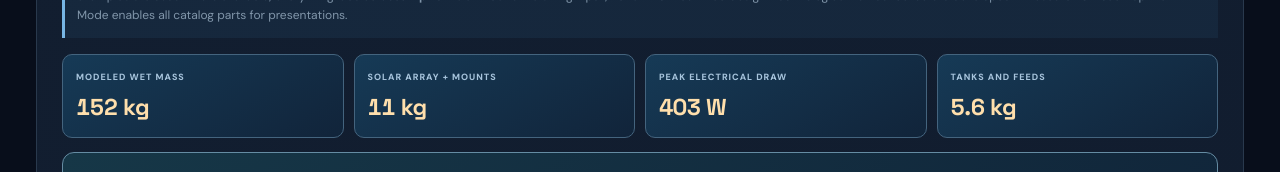
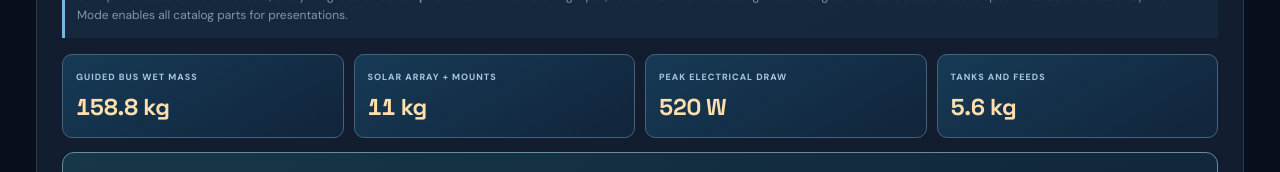
Before and after one commit to Tim8592/space-race-beyond-earth, a React (Vite) app: page / in a window 1280 px wide. Both pictures are taken after a click on the tab "Engineering Lab". Shown: the part 596-768 px from the top of the page. Built offline with nearby package versions, Linux system fonts and the light colour scheme.

Commit message:
Show actual guided flight camera in Engineering Lab visualization and mass summary

```diff
--- a/src/SubsystemLab.tsx
+++ b/src/SubsystemLab.tsx
@@ -95,6 +95,7 @@ export type MissionLabContext={
 export type ObservationLabContext={
   forecast:{preview:ObservationPreview;scienceReturned:number;successful:boolean}|null;
   requiredScience:number;cash:number;lockedTechnologyCount:number;
+  instrumentId:InstrumentSelection;
 };
 type SystemTab='propulsion'|'payload'|'power'|'thermal'|'tank'|'analysis';
 function checkPanel(label:string):SystemTab|null{
@@ -124,6 +125,11 @@ export default function SubsystemLab({design,onDesignChange,unlockedTechnologies
     }
   }, [design]);
   const result = analysis.result;
+  // First guided flight substitutes a camera and no generic Lab cargo;
+  // display the same effective bus in the 3D scene and the summary.
+  const effectiveDesign:SubsystemDesign=observation?
+    {...design,payloadMassKg:0,payloadInstrumentId:observation.instrumentId,distanceAu:1}:design;
+  const effectiveResult=observation?.forecast?.preview.missionResult??result;
   const unlocked=(id:TechnologyId|undefined)=>hasTechnology(id,unlockedTechnologies,devMode);
   const installedLocked=[
     THRUSTER_RESEARCH[design.thrusterId],THRUSTER_RESEARCH[design.secondaryThrusterId],
@@ -158,11 +164,11 @@ export default function SubsystemLab({design,onDesignChange,unlockedTechnologies
       name:t.name+' · '+t.nominalSpecificImpulseSeconds+' s · '+(t.nominalThrusterPowerW/1000).toFixed(2)+' kW'})),
   ];
 
-  const summary=result?({
+  const summary=effectiveResult?({
     propulsion:{title:'Propulsion effect',description:'Ideal Δv rises if you remove heavy engines without changing fuel. Usable Δv also depends on burn time, mass flow and how many engines can be powered. Fuel mass is subtracted as it burns.',stats:[
-      ['Ideal all-fuel Δv',fmt(result.idealDeltaVms,'m/s',0)],
-      ['Usable Δv in '+design.plannedBurnDays+' days',fmt(result.burnPreview.deliveredDeltaVms,'m/s',0)],
-      ['Fuel burned / loaded',fmt(result.burnPreview.burnedPropellantKg,'kg',2)+' / '+fmt(result.totalPropellantKg,'kg',2)]]},
+      ['Ideal all-fuel Δv',fmt(effectiveResult.idealDeltaVms,'m/s',0)],
+      ['Usable Δv in '+design.plannedBurnDays+' days',fmt(effectiveResult.burnPreview.deliveredDeltaVms,'m/s',0)],
+      ['Fuel burned / loaded',fmt(effectiveResult.burnPreview.burnedPropellantKg,'kg',2)+' / '+fmt(effectiveResult.totalPropellantKg,'kg',2)]]},
     payload:{title:observation?'Guided flight sensor':'Science payload effect',
       description:observation?
         'Earth Observation One uses the guided camera selected in Play Campaign instead of the Lab sensor and cargo slot. Other spacecraft components remain shared.':
@@ -170,31 +176,31 @@ export default function SubsystemLab({design,onDesignChange,unlockedTechnologies
       stats:[
         ['Science sensor + generic cargo',fmt(observation?
           (observation.forecast?.preview.missionResult.instrumentMassKg??0):
-          result.instrumentMassKg+design.payloadMassKg,'kg',1)],
+          effectiveResult.instrumentMassKg+design.payloadMassKg,'kg',1)],
         ['Active instrument load',fmt(observation?
           (observation.forecast?.preview.missionResult.instrumentPowerW??0):
-          result.instrumentPowerW,'W',0)],
+          effectiveResult.instrumentPowerW,'W',0)],
         ['Selected sensor',observation?
           (observation.forecast?.preview.missionResult.instrumentName??'Guided mission review unavailable'):
-          result.instrumentName]]},
+          effectiveResult.instrumentName]]},
     power:{title:'Power generation effect',description:'Solar area, number of wings, batteries and generators set delivered electrical power, margins and installed equipment mass.',stats:[
-      ['Generation at selected distance',fmt(result.totalAvailablePowerW,'W',0)],
-      ['Power margin vs peak loads',fmt(result.totalPowerMarginW,'W',0)],
-      ['Array + battery + source mass',fmt(result.powerSystemMassKg===null?null:
-        result.arrayMassKg+result.batteryMassKg+result.powerSystemMassKg,'kg',2)]]},
+      ['Generation at selected distance',fmt(effectiveResult.totalAvailablePowerW,'W',0)],
+      ['Power margin vs peak loads',fmt(effectiveResult.totalPowerMarginW,'W',0)],
+      ['Array + battery + source mass',fmt(effectiveResult.powerSystemMassKg===null?null:
+        effectiveResult.arrayMassKg+effectiveResult.batteryMassKg+effectiveResult.powerSystemMassKg,'kg',2)]]},
     thermal:{title:'Thermal hardware effect',description:'Radiator installation directly adds modeled dry mass and raises heat rejection. Reactor cooling is an independent high-temperature branch.',stats:[
-      ['Bus radiator rejection',fmt(result.radiatorCapacityW,'W',0)],
-      ['Bus heat rejection margin',fmt(result.thermalMarginW,'W',0)],
-      ['Installed bus + reactor cooling mass',fmt(result.radiatorMassKg===null?null:
-        result.radiatorMassKg+result.radiatorMountMassKg+result.reactorCoolingMassKg,'kg',2)]]},
+      ['Bus radiator rejection',fmt(effectiveResult.radiatorCapacityW,'W',0)],
+      ['Bus heat rejection margin',fmt(effectiveResult.thermalMarginW,'W',0)],
+      ['Installed bus + reactor cooling mass',fmt(effectiveResult.radiatorMassKg===null?null:
+        effectiveResult.radiatorMassKg+effectiveResult.radiatorMountMassKg+effectiveResult.reactorCoolingMassKg,'kg',2)]]},
     tank:{title:'Propellant storage effect',description:'Pressure, material stress, fuel family and propellant quantity drive conceptual tank wall, fittings and dry hardware weight.',stats:[
-      ['Tanks and feeds',fmt(result.totalTankHardwareMassKg,'kg',2)],
+      ['Tanks and feeds',fmt(effectiveResult.totalTankHardwareMassKg,'kg',2)],
       ['Stored propellant',fmt(design.propellantMassKg+(design.secondaryThrusterId!=='none'?design.secondaryPropellantMassKg:0),'kg',2)],
-      ['Independent reservoirs',String(result.tankReports.length)]]},
+      ['Independent reservoirs',String(effectiveResult.tankReports.length)]]},
     analysis:{title:'Whole-spacecraft engineering effect',description:'This roll-up couples every installed subsystem, including dry hardware, stored propellant, electrical loads and waste heat.',stats:[
-      ['Modeled wet mass',fmt(result.modeledWetMassKg,'kg',1)],
-      ['Electrical margin',fmt(result.totalPowerMarginW,'W',0)],
-      ['Bus thermal margin',fmt(result.thermalMarginW,'W',0)]]}
+      ['Modeled wet mass',fmt(effectiveResult.modeledWetMassKg,'kg',1)],
+      ['Electrical margin',fmt(effectiveResult.totalPowerMarginW,'W',0)],
+      ['Bus thermal margin',fmt(effectiveResult.thermalMarginW,'W',0)]]}
   } satisfies Record<SystemTab,{title:string;description:string;stats:[string,string][]}>)[activeSystemTab]:null;
 
   return (
@@ -223,11 +229,11 @@ export default function SubsystemLab({design,onDesignChange,unlockedTechnologies
         This design uses {installedLocked.length} technology research unlock(s) you have not permanently acquired. You can inspect the saved design, but guided missions cannot launch it until the technologies are researched or Dev Mode is enabled.
       </div>}
 
-      {result&&<div className="sys-live-strip" aria-label="Live spacecraft engineering summary">
-        <div><small>MODELED WET MASS</small><strong>{fmt(result.modeledWetMassKg,'kg',1)}</strong></div>
-        <div><small>SOLAR ARRAY + MOUNTS</small><strong>{fmt(result.arrayMassKg,'kg',1)}</strong></div>
-        <div><small>PEAK ELECTRICAL DRAW</small><strong>{fmt(result.totalElectricalDemandW,'W',0)}</strong></div>
-        <div><small>TANKS AND FEEDS</small><strong>{fmt(result.totalTankHardwareMassKg,'kg',1)}</strong></div>
+      {effectiveResult&&<div className="sys-live-strip" aria-label="Live spacecraft engineering summary">
+        <div><small>{observation?'GUIDED BUS WET MASS':'MODELED WET MASS'}</small><strong>{fmt(effectiveResult.modeledWetMassKg,'kg',1)}</strong></div>
+        <div><small>SOLAR ARRAY + MOUNTS</small><strong>{fmt(effectiveResult.arrayMassKg,'kg',1)}</strong></div>
+        <div><small>PEAK ELECTRICAL DRAW</small><strong>{fmt(effectiveResult.totalElectricalDemandW,'W',0)}</strong></div>
+        <div><small>TANKS AND FEEDS</small><strong>{fmt(effectiveResult.totalTankHardwareMassKg,'kg',1)}</strong></div>
       </div>}
       {observation&&<div className="sys-mission-brief" aria-label="Earth Observation One current bottlenecks">
         <div className="sys-mission-top">
@@ -319,7 +325,7 @@ export default function SubsystemLab({design,onDesignChange,unlockedTechnologies
               </p>}
           </div></>:<p className="sys-mission-ready-text">Engineering analysis unavailable. Check invalid inputs in the Engineering Analysis tab.</p>}
       </div>}
-      <Spacecraft3D design={design} analysis={result} onPartSelect={(part:PartName)=>{
+      <Spacecraft3D design={effectiveDesign} analysis={effectiveResult} onPartSelect={(part:PartName)=>{
         const where:Record<PartName,'propulsion'|'payload'|'power'|'thermal'|'tank'|'analysis'>={
           bus:'analysis',power:'power',radiator:'thermal',tank:'tank',
           propulsion:'propulsion',antenna:'payload',payload:'payload',
```
